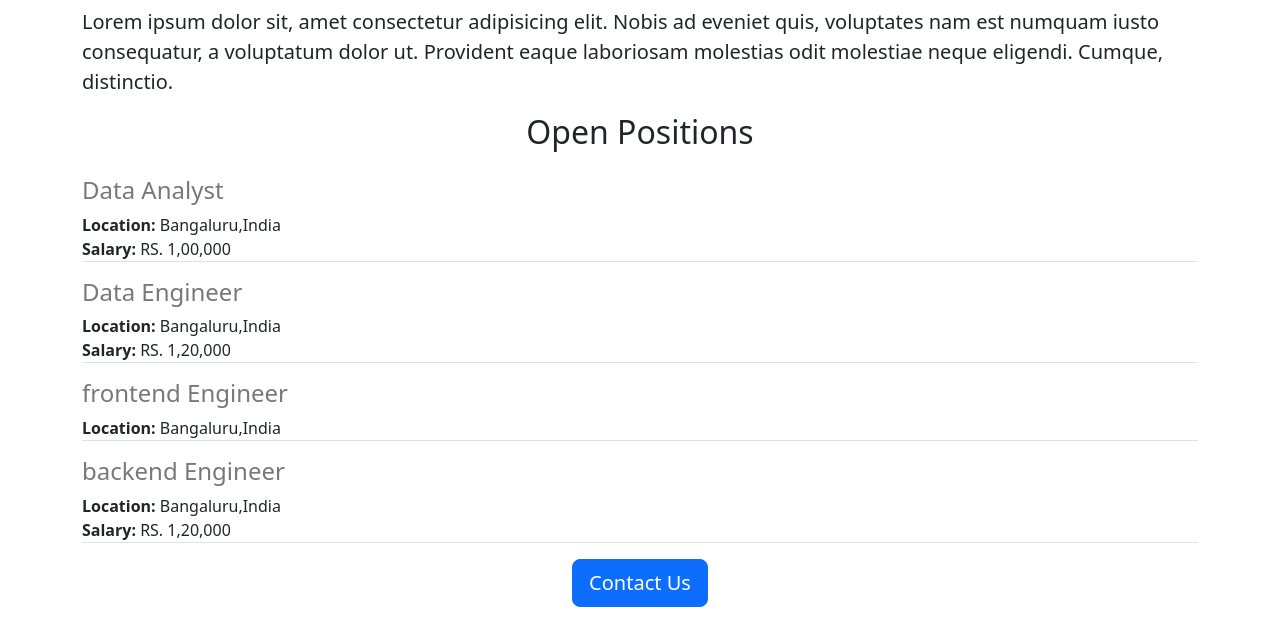
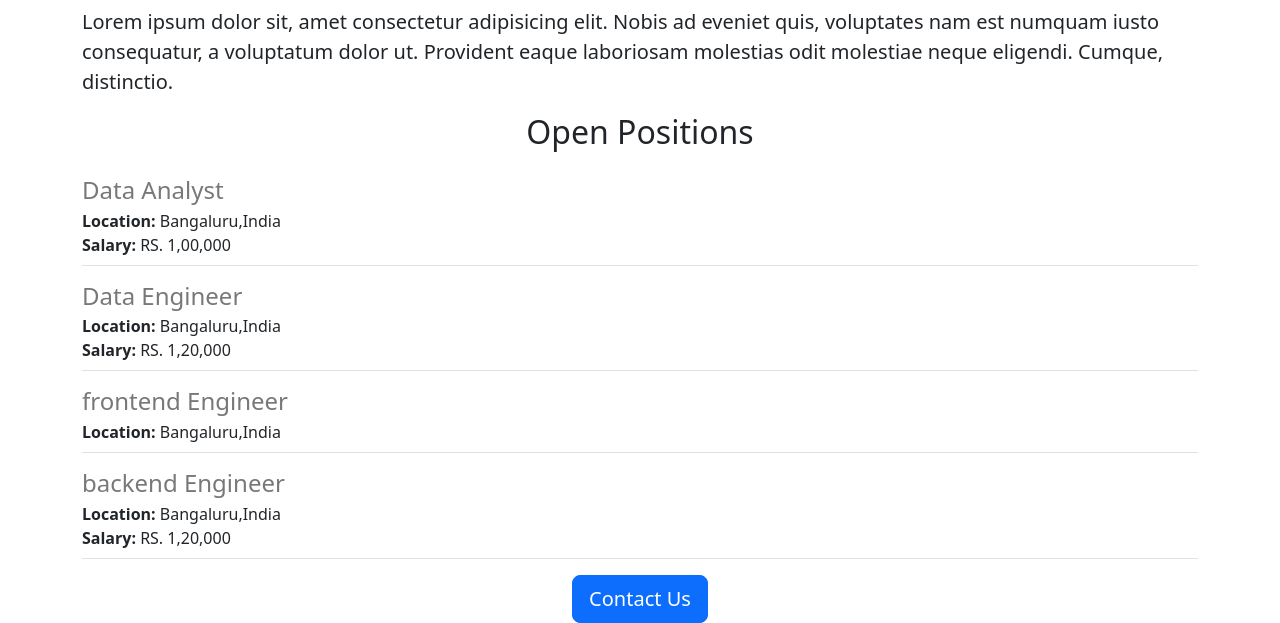
Before and after one commit to Rudraksh121a/job-career-website, a Flask app: page / in a window 1280 px wide. Shown: the part 495-1118 px from the top of the page. Run offline with Flask 3, Linux system fonts and the light colour scheme.

Commit message:
new changes

```diff
--- a/templates/jobitem.html
+++ b/templates/jobitem.html
@@ -1,5 +1,5 @@
-<div class="border-bottom" style="margin-bottom: 16px;">
-    <h4 style="color: rgb(120,120 , 120); margin-bottom: 4px; padding-bottom: 4px;"> {{job['title']}}</h4>
+<div class="border-bottom" style="margin-bottom: 16px; padding-bottom: 8px;">
+    <h4 style="color: rgb(120,120 , 120); margin-bottom: 4px; "> {{job['title']}}</h4>
      <div><b>Location: </b>{{job['location']}}</div>
      {% if 'salary' in job%}
      <div><b>Salary: </b>{{job['salary']}}</div>
```
